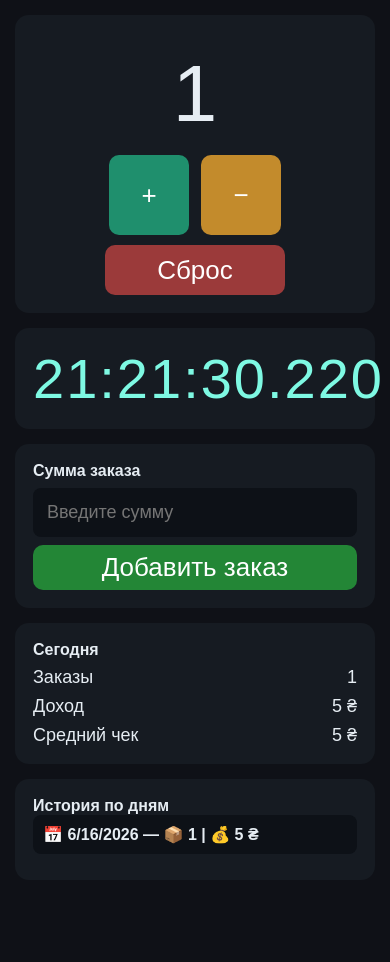
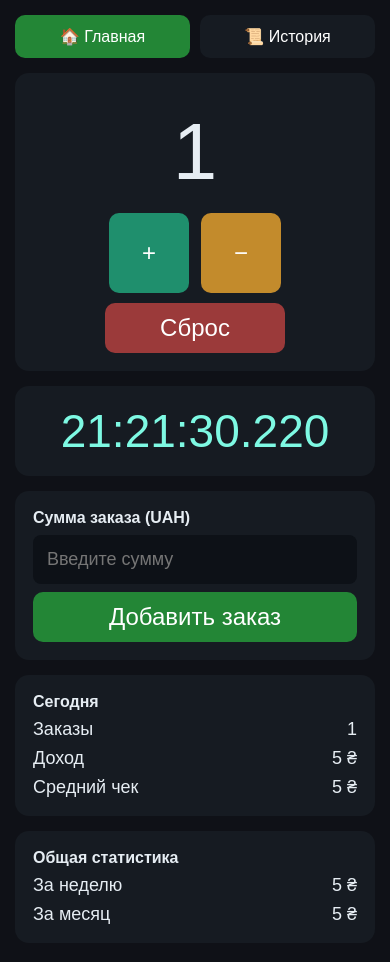
Before and after one commit to ikyzvesov/counter-app, a plain HTML site: page index.html in a window 390 px wide. Both pictures are taken after typing "5" into the empty fields and a click on the button "Добавить заказ". Before the commit the page ends 910 px from the top, so only its background shows below. Drawn offline with Linux system fonts and the light colour scheme.

Commit message:
Update index.html

```diff
--- a/index.html
+++ b/index.html
@@ -3,38 +3,225 @@
 <head>
 <meta charset="UTF-8">
 <meta name="viewport" content="width=device-width, initial-scale=1.0">
-<title>Orders Tracker 2.1</title>
+<title>Orders Tracker 3.0</title>
+
 <style>
-*{margin:0;padding:0;box-sizing:border-box;font-family:Arial;}
-body{background:#0f1117;color:#e6edf3;padding:15px;}
-.app{max-width:420px;margin:auto;}
-.card{background:#161b22;border-radius:14px;padding:18px;margin-bottom:15px;}
-.time{font-size:56px;text-align:center;letter-spacing:2px;color:#7ef9e3;}
-.counter{font-size:80px;text-align:center;margin:15px 0;}
-.controls{display:flex;justify-content:center;gap:12px;}
-.btn{border:none;border-radius:10px;cursor:pointer;font-size:26px;color:white;}
-.square{width:80px;height:80px;}
-.plus{background:#1f8f6d;}
-.minus{background:#c38b2c;}
-.reset{display:block;margin:auto;margin-top:10px;width:180px;height:50px;background:#9b3a3a;}
-input{width:100%;padding:14px;border:none;border-radius:8px;margin-top:8px;margin-bottom:8px;font-size:18px;background:#0d1117;color:white;}
-.addMoney{background:#238636;height:45px;width:100%;}
-.stat-row{display:flex;justify-content:space-between;margin-top:8px;font-size:18px;}
-.day{background:#0d1117;padding:10px;border-radius:8px;margin-bottom:8px;}
-.day-header{cursor:pointer;font-weight:bold;}
-.order-item{padding:5px 0 5px 10px;border-bottom:1px solid #222;}
-.day-total{padding-top:8px;font-weight:bold;color:#7ef9e3;}
+
+*{
+margin:0;
+padding:0;
+box-sizing:border-box;
+font-family:Arial,sans-serif;
+}
+
+body{
+background:#0f1117;
+color:#e6edf3;
+padding:15px;
+}
+
+.app{
+max-width:420px;
+margin:auto;
+}
+
+/* вкладки */
+
+.tabs{
+display:flex;
+gap:10px;
+margin-bottom:15px;
+}
+
+.tab{
+flex:1;
+border:none;
+border-radius:10px;
+padding:12px;
+font-size:16px;
+cursor:pointer;
+background:#161b22;
+color:white;
+}
+
+.tab.active{
+background:#238636;
+}
+
+/* карточки */
+
+.card{
+background:#161b22;
+border-radius:14px;
+padding:18px;
+margin-bottom:15px;
+}
+
+/* время */
+
+.time{
+font-size:46px;
+text-align:center;
+color:#7ef9e3;
+}
+
+/* счетчик */
+
+.counter{
+font-size:80px;
+text-align:center;
+margin:15px 0;
+}
+
+/* кнопки */
+
+.controls{
+display:flex;
+justify-content:center;
+gap:12px;
+}
+
+.btn{
+border:none;
+border-radius:10px;
+cursor:pointer;
+font-size:24px;
+color:white;
+}
+
+.square{
+width:80px;
+height:80px;
+}
+
+.plus{
+background:#1f8f6d;
+}
+
+.minus{
+background:#c38b2c;
+}
+
+.reset{
+display:block;
+margin:auto;
+margin-top:10px;
+width:180px;
+height:50px;
+background:#9b3a3a;
+}
+
+.addMoney{
+background:#238636;
+height:50px;
+width:100%;
+}
+
+/* поле */
+
+input{
+width:100%;
+padding:14px;
+border:none;
+border-radius:8px;
+margin-top:8px;
+margin-bottom:8px;
+font-size:18px;
+background:#0d1117;
+color:white;
+}
+
+/* статистика */
+
+.stat-row{
+display:flex;
+justify-content:space-between;
+margin-top:8px;
+font-size:18px;
+}
+
+/* история */
+
+.day{
+background:#0d1117;
+padding:10px;
+border-radius:8px;
+margin-bottom:8px;
+}
+
+.day-header{
+cursor:pointer;
+font-weight:bold;
+}
+
+.order{
+margin-top:6px;
+padding:8px;
+background:#161b22;
+border-radius:6px;
+display:flex;
+justify-content:space-between;
+align-items:center;
+}
+
+.order-buttons{
+display:flex;
+gap:5px;
+}
+
+.small-btn{
+border:none;
+padding:5px 8px;
+border-radius:5px;
+cursor:pointer;
+color:white;
+}
+
+.edit{
+background:#1f6feb;
+}
+
+.delete{
+background:#da3633;
+}
+
+.day-total{
+margin-top:8px;
+font-weight:bold;
+color:#7ef9e3;
+}
+
+.hidden{
+display:none;
+}
+
 </style>
 </head>
+
 <body>
+
 <div class="app">
+
+<div class="tabs">
+<button id="homeBtn" class="tab active" onclick="showTab('home')">🏠 Главная</button>
+<button id="historyBtn" class="tab" onclick="showTab('history')">📜 История</button>
+</div>
+
+<!-- Главная -->
+
+<div id="homeTab">
+
 <div class="card">
+
 <div class="counter" id="counter">0</div>
+
 <div class="controls">
 <button class="btn square plus" onclick="add()">+</button>
 <button class="btn square minus" onclick="minus()">−</button>
 </div>
-<button class="btn reset" onclick="reset()">Сброс</button>
+
+<button class="btn reset" onclick="resetCounter()">Сброс</button>
+
 </div>
 
 <div class="card">
@@ -42,154 +229,418 @@ input{width:100%;padding:14px;border:none;border-radius:8px;margin-top:8px;margi
 </div>
 
 <div class="card">
-<b>Сумма заказа</b>
-<input type="number" id="moneyInput" placeholder="Введите сумму">
-<button class="btn addMoney" onclick="addOrder()">Добавить заказ</button>
+
+<b>Сумма заказа (UAH)</b>
+
+<input
+type="number"
+id="moneyInput"
+placeholder="Введите сумму">
+
+<button
+class="btn addMoney"
+onclick="addOrder()">
+Добавить заказ
+</button>
+
 </div>
 
 <div class="card">
+
 <b>Сегодня</b>
-<div class="stat-row"><span>Заказы</span><span id="todayOrders">0</span></div>
-<div class="stat-row"><span>Доход</span><span id="todayMoney">0 ₴</span></div>
-<div class="stat-row"><span>Средний чек</span><span id="avgCheck">0 ₴</span></div>
+
+<div class="stat-row">
+<span>Заказы</span>
+<span id="todayOrders">0</span>
+</div>
+
+<div class="stat-row">
+<span>Доход</span>
+<span id="todayMoney">0 ₴</span>
+</div>
+
+<div class="stat-row">
+<span>Средний чек</span>
+<span id="avgCheck">0 ₴</span>
+</div>
+
 </div>
 
 <div class="card">
-<b>История по дням</b>
+
+<b>Общая статистика</b>
+
+<div class="stat-row">
+<span>За неделю</span>
+<span id="weekMoney">0 ₴</span>
+</div>
+
+<div class="stat-row">
+<span>За месяц</span>
+<span id="monthMoney">0 ₴</span>
+</div>
+
+</div>
+
+</div>
+
+<!-- История -->
+
+<div id="historyTab" class="hidden">
+
+<div class="card">
+
+<b>История заказов</b>
+
 <div id="history"></div>
+
 </div>
+
 </div>
 
 <script>
-let count=Number(localStorage.getItem("count"))||0;
-let stats=JSON.parse(localStorage.getItem("stats"))||{};
+
+let count=
+Number(localStorage.getItem("count"))||0
+
+let stats=
+JSON.parse(localStorage.getItem("stats"))||{}
 
 function today(){
- return new Date().toLocaleDateString();
+return new Date().toLocaleDateString()
 }
 
 function save(){
- localStorage.setItem("count",count);
- localStorage.setItem("stats",JSON.stringify(stats));
+localStorage.setItem("count",count)
+localStorage.setItem("stats",JSON.stringify(stats))
 }
 
-function add(){
- count++;
- save();
- updateUI();
+function showTab(tab){
+
+document.getElementById("homeTab")
+.classList.toggle("hidden",tab!=="home")
+
+document.getElementById("historyTab")
+.classList.toggle("hidden",tab!=="history")
+
+document.getElementById("homeBtn")
+.classList.toggle("active",tab==="home")
+
+document.getElementById("historyBtn")
+.classList.toggle("active",tab==="history")
+
+}
+ function add(){
+count++
+save()
+updateUI()
 }
 
 function minus(){
- if(count>0) count--;
- save();
- updateUI();
+if(count>0){
+count--
+save()
+updateUI()
+}
 }
 
-function reset(){
- if(confirm("Сбросить?")){
-   count=0;
-   save();
-   updateUI();
- }
+function resetCounter(){
+
+if(confirm("Сбросить счётчик?")){
+
+count=0
+
+save()
+
+updateUI()
+
+}
+
 }
 
 function addOrder(){
- let val=Number(document.getElementById("moneyInput").value);
- if(!val) return;
 
- count++;
+let val=
+Number(document.getElementById("moneyInput").value)
 
- let d=today();
- let now=new Date();
- let time=now.toLocaleTimeString();
+if(!val)return
 
- if(!stats[d]){
-   stats[d]={orders:0,money:0,list:[]};
- }
+count++
 
- if(!stats[d].list) stats[d].list=[];
+let d=today()
 
- stats[d].orders++;
- stats[d].money+=val;
- stats[d].list.push({
-   time:time,
-   money:val
- });
+let now=new Date()
 
- document.getElementById("moneyInput").value="";
- save();
- updateUI();
+let time=
+String(now.getHours()).padStart(2,'0')+":"+
+String(now.getMinutes()).padStart(2,'0')+":"+
+String(now.getSeconds()).padStart(2,'0')
+
+if(!stats[d]){
+
+stats[d]={
+
+orders:0,
+money:0,
+list:[]
+
+}
+
+}
+
+stats[d].orders++
+stats[d].money+=val
+
+stats[d].list.push({
+
+time:time,
+money:val
+
+})
+
+document.getElementById("moneyInput").value=""
+
+save()
+
+updateUI()
+
+}
+
+function editOrder(date,index){
+
+let current=
+stats[date].list[index].money
+
+let value=
+prompt("Новая сумма",current)
+
+if(value===null)return
+
+value=Number(value)
+
+if(!value)return
+
+let old=
+stats[date].list[index].money
+
+stats[date].money-=old
+
+stats[date].money+=value
+
+stats[date].list[index].money=value
+
+save()
+
+updateUI()
+
+}
+
+function deleteOrder(date,index){
+
+if(!confirm("Удалить заказ?"))
+return
+
+let amount=
+stats[date].list[index].money
+
+stats[date].money-=amount
+
+stats[date].orders--
+
+stats[date].list.splice(index,1)
+
+if(stats[date].orders<=0){
+
+delete stats[date]
+
+}
+
+save()
+
+updateUI()
+
+}
+
+function renderHistory(){
+
+let el=
+document.getElementById("history")
+
+el.innerHTML=""
+
+Object.keys(stats)
+.reverse()
+.forEach(date=>{
+
+let s=stats[date]
+
+let day=
+document.createElement("div")
+
+day.className="day"
+
+let header=
+document.createElement("div")
+
+header.className="day-header"
+
+header.innerHTML=
+`📅 ${date} — 📦 ${s.orders} | 💰 ${s.money} ₴`
+
+let content=
+document.createElement("div")
+
+content.className="hidden"
+
+if(s.list){
+
+s.list.forEach((order,index)=>{
+
+let row=
+document.createElement("div")
+
+row.className="order"
+
+row.innerHTML=`
+
+<div>
+🕒 ${order.time}
+<br>
+💰 ${order.money} ₴
+</div>
+
+<div class="order-buttons">
+
+<button
+class="small-btn edit"
+onclick="editOrder('${date}',${index})">
+✏
+</button>
+
+<button
+class="small-btn delete"
+onclick="deleteOrder('${date}',${index})">
+🗑
+</button>
+
+</div>
+
+`
+
+content.appendChild(row)
+
+})
+
+}
+
+let total=
+document.createElement("div")
+
+total.className="day-total"
+
+total.innerHTML=
+`Итого за день: ${s.money} ₴`
+
+content.appendChild(total)
+
+header.onclick=()=>{
+
+content.classList.toggle("hidden")
+
+}
+
+day.appendChild(header)
+
+day.appendChild(content)
+
+el.appendChild(day)
+
+})
+
+}
+
+function updateStats(){
+
+let d=today()
+
+let orders=
+stats[d]?.orders||0
+
+let money=
+stats[d]?.money||0
+
+document.getElementById("todayOrders")
+.innerText=orders
+
+document.getElementById("todayMoney")
+.innerText=money+" ₴"
+
+let avg=
+orders
+?Math.round(money/orders)
+:0
+
+document.getElementById("avgCheck")
+.innerText=avg+" ₴"
+
+let week=0
+let month=0
+
+Object.values(stats)
+.forEach(s=>{
+
+week+=s.money||0
+month+=s.money||0
+
+})
+
+document.getElementById("weekMoney")
+.innerText=week+" ₴"
+
+document.getElementById("monthMoney")
+.innerText=month+" ₴"
+
 }
 
 function updateUI(){
- document.getElementById("counter").innerText=count;
 
- let d=today();
- let orders=stats[d]?.orders||0;
- let money=stats[d]?.money||0;
+document.getElementById("counter")
+.innerText=count
 
- document.getElementById("todayOrders").innerText=orders;
- document.getElementById("todayMoney").innerText=money+" ₴";
+updateStats()
 
- let avg=orders?Math.round(money/orders):0;
- document.getElementById("avgCheck").innerText=avg+" ₴";
+renderHistory()
 
- renderHistory();
-}
-
-function renderHistory(){
- let el=document.getElementById("history");
- el.innerHTML="";
-
- Object.keys(stats).reverse().forEach(date=>{
-   let s=stats[date];
-
-   let wrapper=document.createElement("div");
-   wrapper.className="day";
-
-   let header=document.createElement("div");
-   header.className="day-header";
-   header.innerHTML=`📅 ${date} — 📦 ${s.orders} | 💰 ${s.money} ₴`;
-
-   let details=document.createElement("div");
-   details.style.display="none";
-
-   if(s.list){
-     s.list.forEach(order=>{
-       let item=document.createElement("div");
-       item.className="order-item";
-       item.innerHTML=`🕒 ${order.time} — 💰 ${order.money} ₴`;
-       details.appendChild(item);
-     });
-   }
-
-   let total=document.createElement("div");
-   total.className="day-total";
-   total.innerHTML=`Итого за день: ${s.money} ₴`;
-   details.appendChild(total);
-
-   header.onclick=()=>{
-      details.style.display=details.style.display==="none"?"block":"none";
-   };
-
-   wrapper.appendChild(header);
-   wrapper.appendChild(details);
-   el.appendChild(wrapper);
- });
 }
 
 function updateTime(){
- let n=new Date();
- let h=String(n.getHours()).padStart(2,'0');
- let m=String(n.getMinutes()).padStart(2,'0');
- let s=String(n.getSeconds()).padStart(2,'0');
- let ms=String(n.getMilliseconds()).padStart(3,'0');
 
- document.getElementById("time").innerText=`${h}:${m}:${s}.${ms}`;
+let n=new Date()
+
+let h=
+String(n.getHours()).padStart(2,'0')
+
+let m=
+String(n.getMinutes()).padStart(2,'0')
+
+let s=
+String(n.getSeconds()).padStart(2,'0')
+
+let ms=
+String(n.getMilliseconds())
+.padStart(3,'0')
+
+document.getElementById("time")
+.innerText=
+`${h}:${m}:${s}.${ms}`
+
 }
 
-setInterval(updateTime,10);
-updateUI();
+setInterval(updateTime,10)
+
+updateUI()
+
 </script>
+
 </body>
 </html>
```
